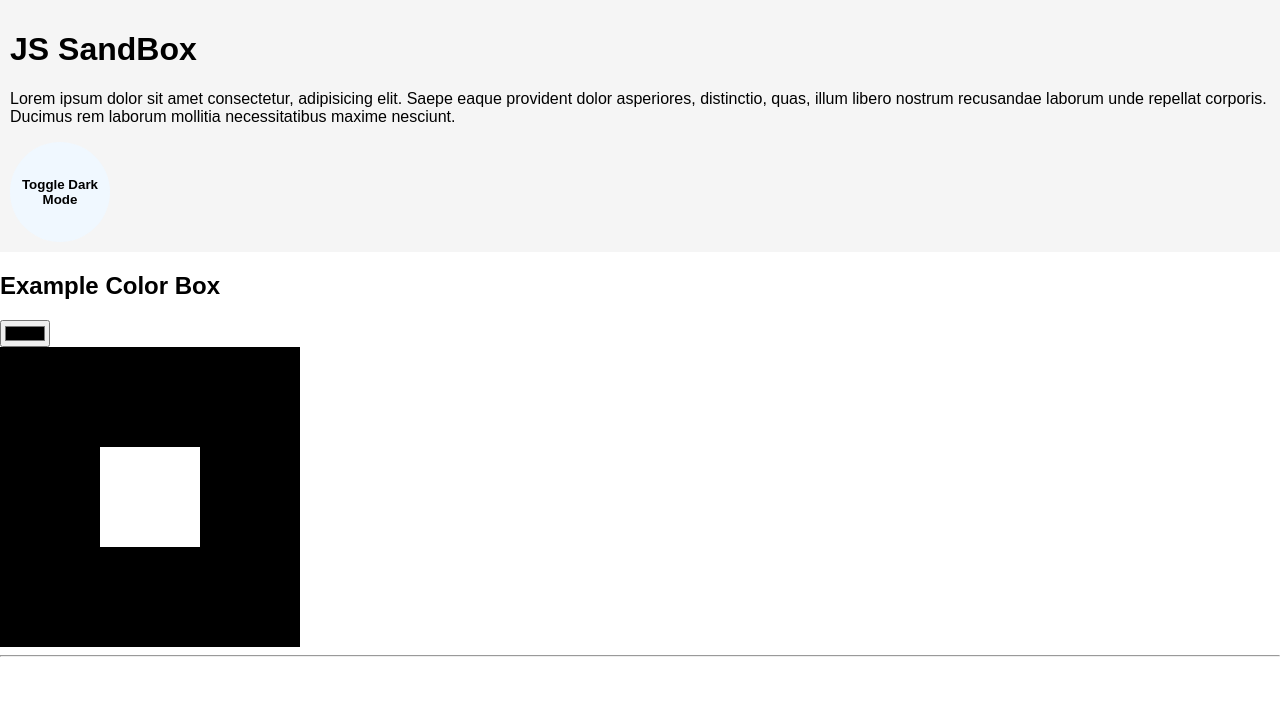
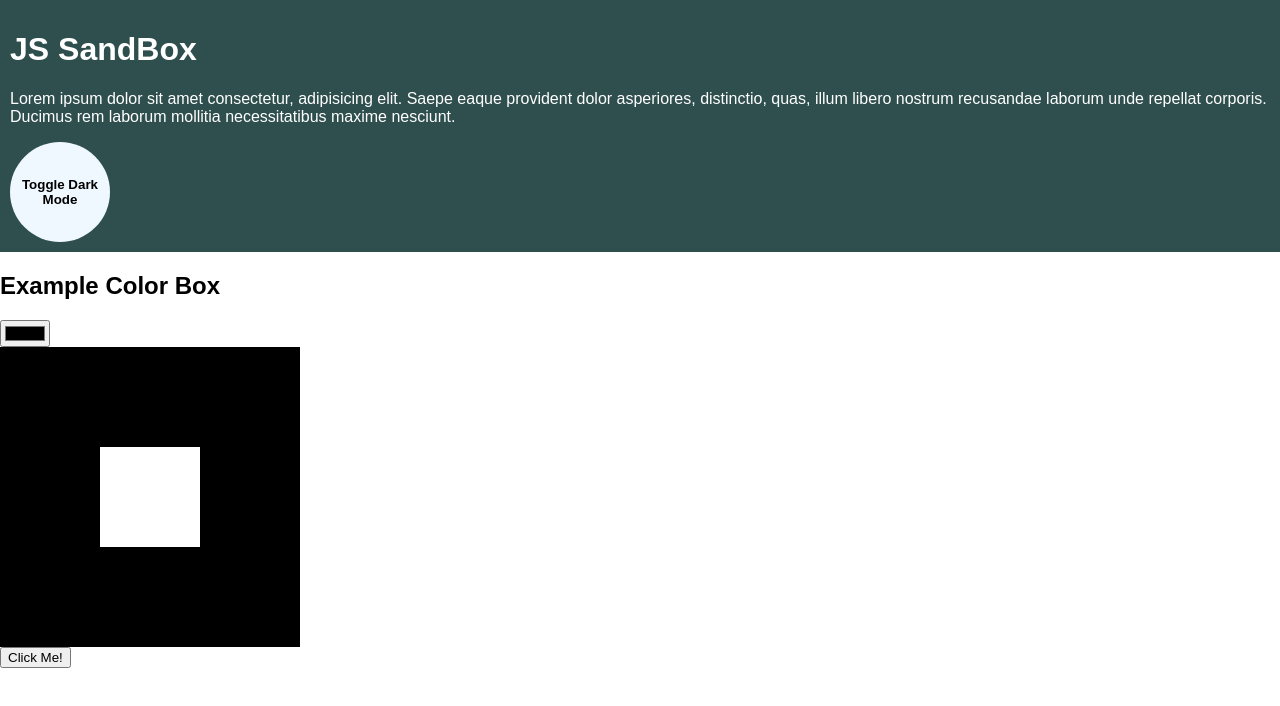
Before and after one commit to JOrozco271/js-sandbox, a plain HTML site: page index.html in a window 1280 px wide. Both pictures are taken after a click on the button "Toggle Dark Mode". Drawn offline with Linux system fonts and the light colour scheme.

Commit message:
toggle complet and added teleport

```diff
--- a/index.html
+++ b/index.html
@@ -20,7 +20,9 @@
                 <div id="colorBox">
                 </div>
                 </div>
-                <hr>
+                <div class="exampleBox">
+                    <button type="button" id="runaway" onclick="teleport">Click Me!</button>
+                </div>
             </main>
             <script src="script.js"></script>
         </body>
--- a/script.js
+++ b/script.js
@@ -4,5 +4,12 @@ colorSelect.onchange = function () {
     document.getElementById("colorBox").style = `background-color: ${colorSelect.value};`;
 }
 function toggleDarkMode(){
-    alert("Toggle ME")
+    let content = document.getElementById("content")
+    content.classList.toggle("dark-mode")
+    //alert("Toggle ME")
 }
+function teleportButton(){
+    console.log("teleport");
+    let runaway = document.getElementById("runaway");
+    runaway.innerText = "Dont Touch ME!";
+}
--- a/style.css
+++ b/style.css
@@ -9,6 +9,7 @@ body, html{
     height: 100px;
     border: 100px solid black;
     background-color: white;
+    ;
 }
 
 #content{
@@ -17,11 +18,15 @@ body, html{
     background-color: whitesmoke;
 }
 
+.dark-mode{
+    color: white !important;
+    background-color: darkslategray !important;
+}
 #toggleDM{
     width: 100px;
     height: 100px;
     border-radius: 50px;
-    float: center;
+    outline: none;
     border: none;
     cursor: pointer;
     background-color: aliceblue;
```
